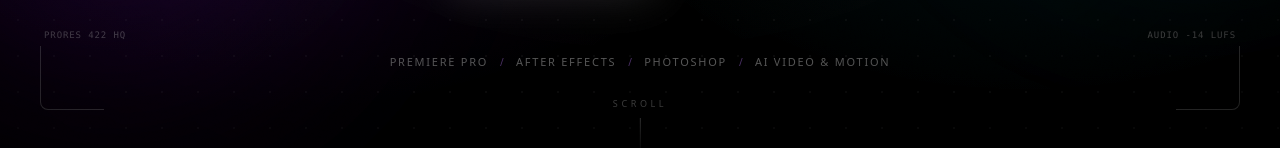
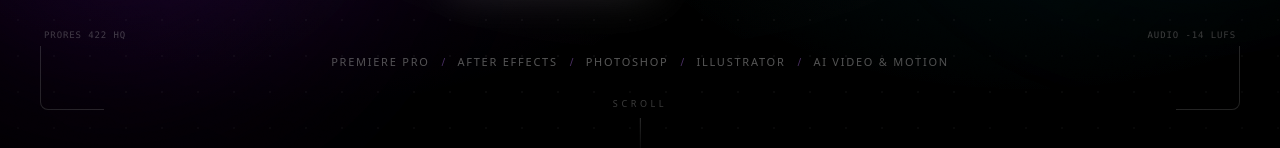
Before and after one commit to borntoflyrjbc/rahul-portfolio-2026, a React (Vite) app: page / in a window 1280 px wide. Shown: the part 610-758 px from the top of the page. Built offline with nearby package versions, Linux system fonts and the light colour scheme; a web font is replaced by a local one.

Commit message:
feat(hero): add Illustrator to Hero tool strip

```diff
--- a/src/App.tsx
+++ b/src/App.tsx
@@ -709,7 +709,7 @@ const Header = ({ onOpenResume }: { onOpenResume: () => void }) => {
 };
 
 const Hero = () => {
-  const tools = ["Premiere Pro", "After Effects", "Photoshop", "AI Video & Motion"];
+  const tools = ["Premiere Pro", "After Effects", "Photoshop", "Illustrator", "AI Video & Motion"];
   const { scrollY } = useScroll();
   const orbY1 = useTransform(scrollY, [0, 900], [0, 140]);
   const orbY2 = useTransform(scrollY, [0, 900], [0, -110]);
```
